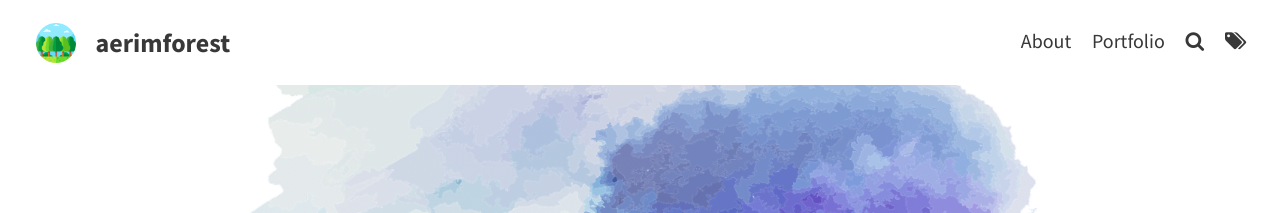
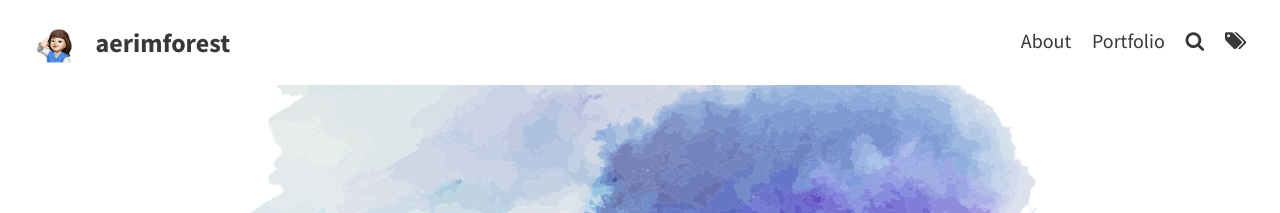
Before and after one commit to aerimforest/yenimm, a Jekyll site: the page built from index.markdown, in a window 1280 px wide. Shown: the top 213 px of the page. Built offline with Jekyll 4.4.1, drawn with Linux system fonts in a browser that asks for light colours; the list of posts is cut into pages by our own code.

Commit message:
Update _config.yml

```diff
--- a/_config.yml
+++ b/_config.yml
@@ -5,7 +5,7 @@ url: "https://aerimforest.github.io"
 # THEME-SPECIFIC CONFIGURATION
 title: aerimforest                                      # site's title
 description: "Developer's blog"                         # used by search engines
-avatar: assets/img/treeIcon.png                         # Empty for no avatar in navbar
+avatar: assets/img/minoticon.png                        # Empty for no avatar in navbar
 favicon: assets/autumnTree1.ico                         # Icon displayed in the tab
 
 # Header and footer text
```
